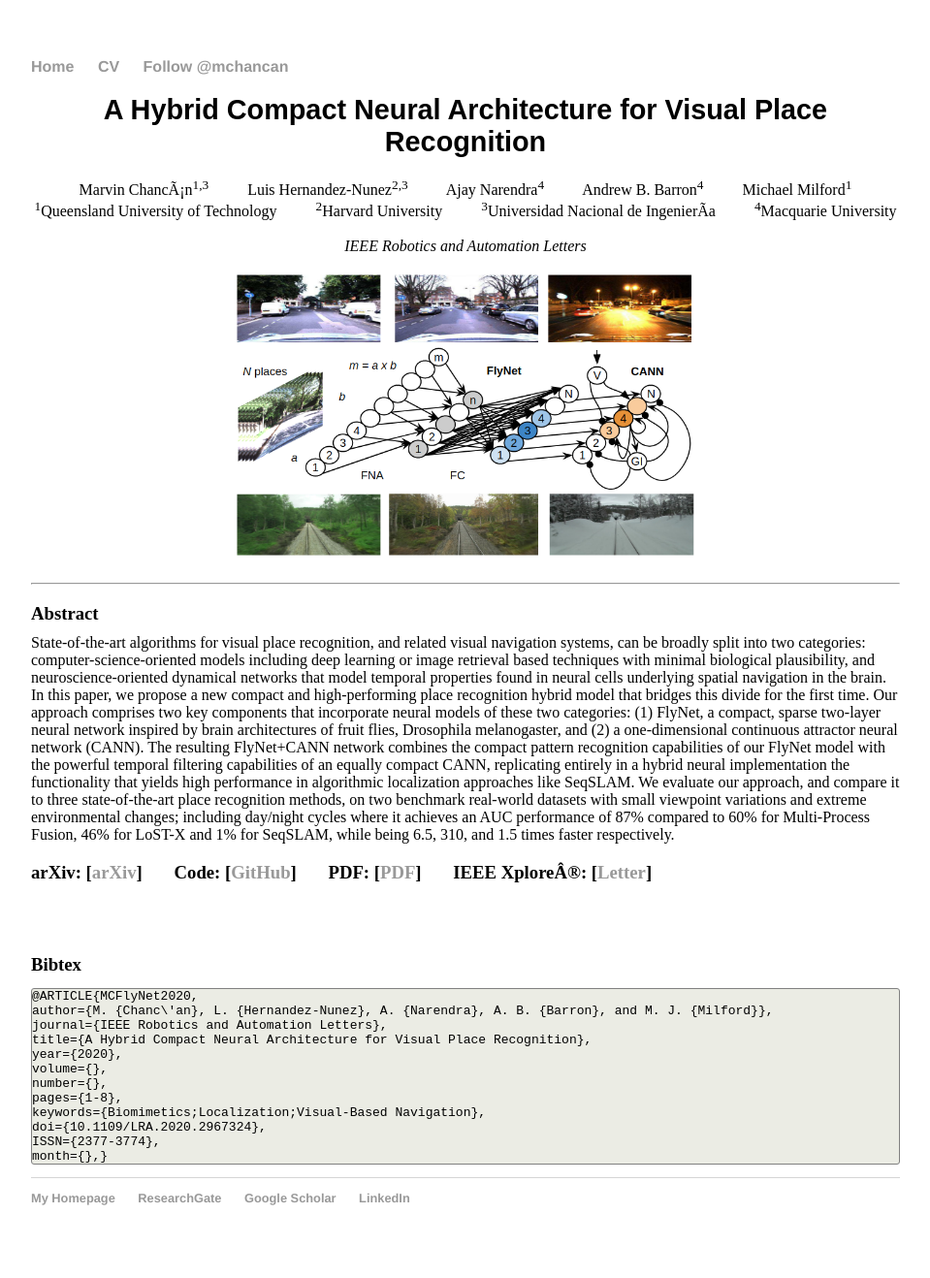
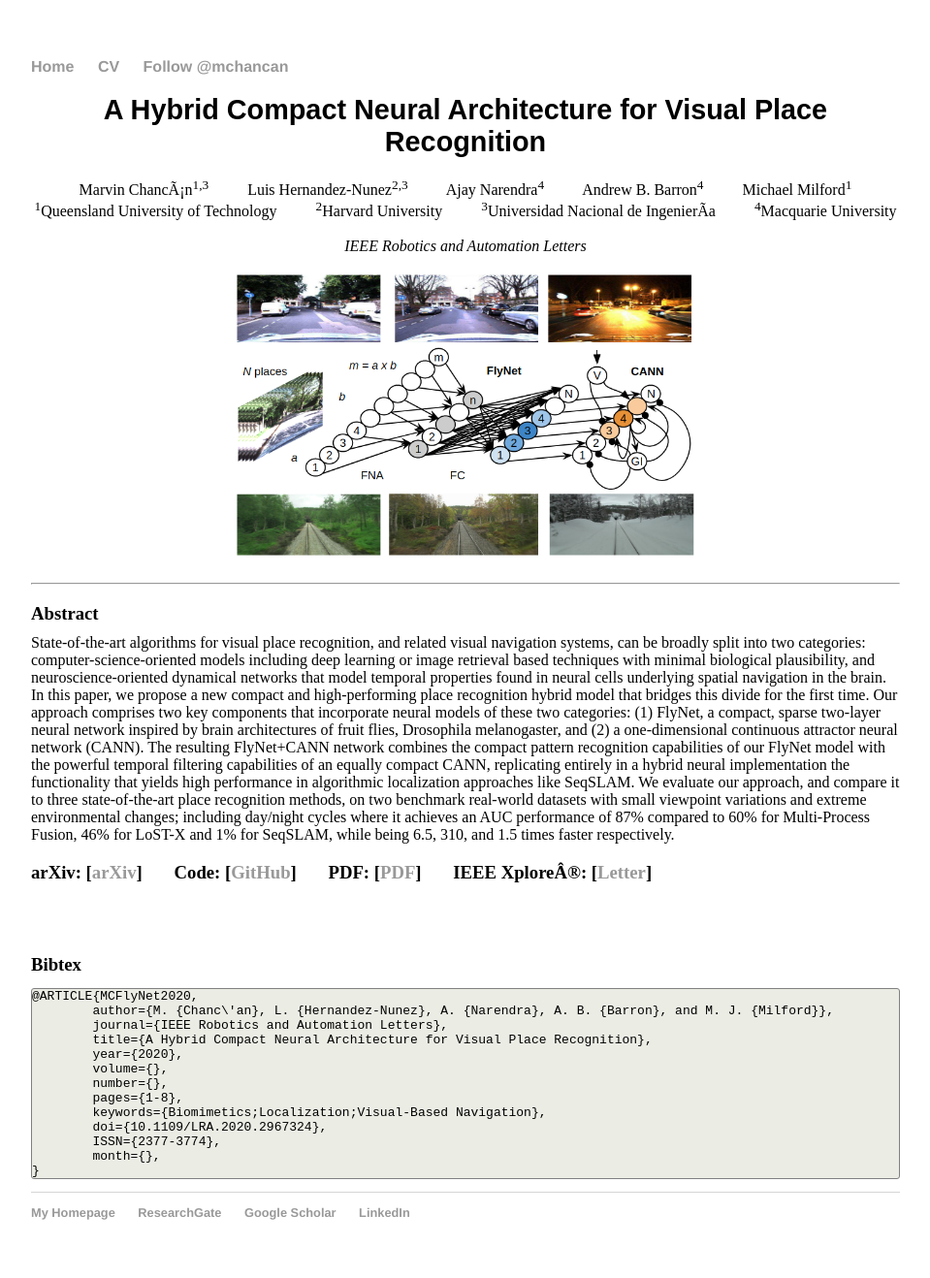
Before and after one commit to mchancan/mchancan.github.io, a Jekyll site: the page built from projects/FlyNet/index.html, in a window 1280 px wide. Shown: the whole page at 97% size, without its empty margins (160-1119 px from the left). Built offline with Jekyll 4.4.1, drawn with Linux system fonts in a browser that asks for light colours; comment, search, counter and statistics services are not loaded; part of the change alters nothing that is shown.

```diff
--- a/projects/FlyNet/index.html
+++ b/projects/FlyNet/index.html
@@ -60,5 +60,6 @@ pages={1-8},
 	keywords={Biomimetics;Localization;Visual-Based Navigation},
 	doi={10.1109/LRA.2020.2967324},
 	ISSN={2377-3774},
-month={},}
+	month={},
+}
 </pre>
```
Lines whose indentation alone changed are shown as unchanged.
